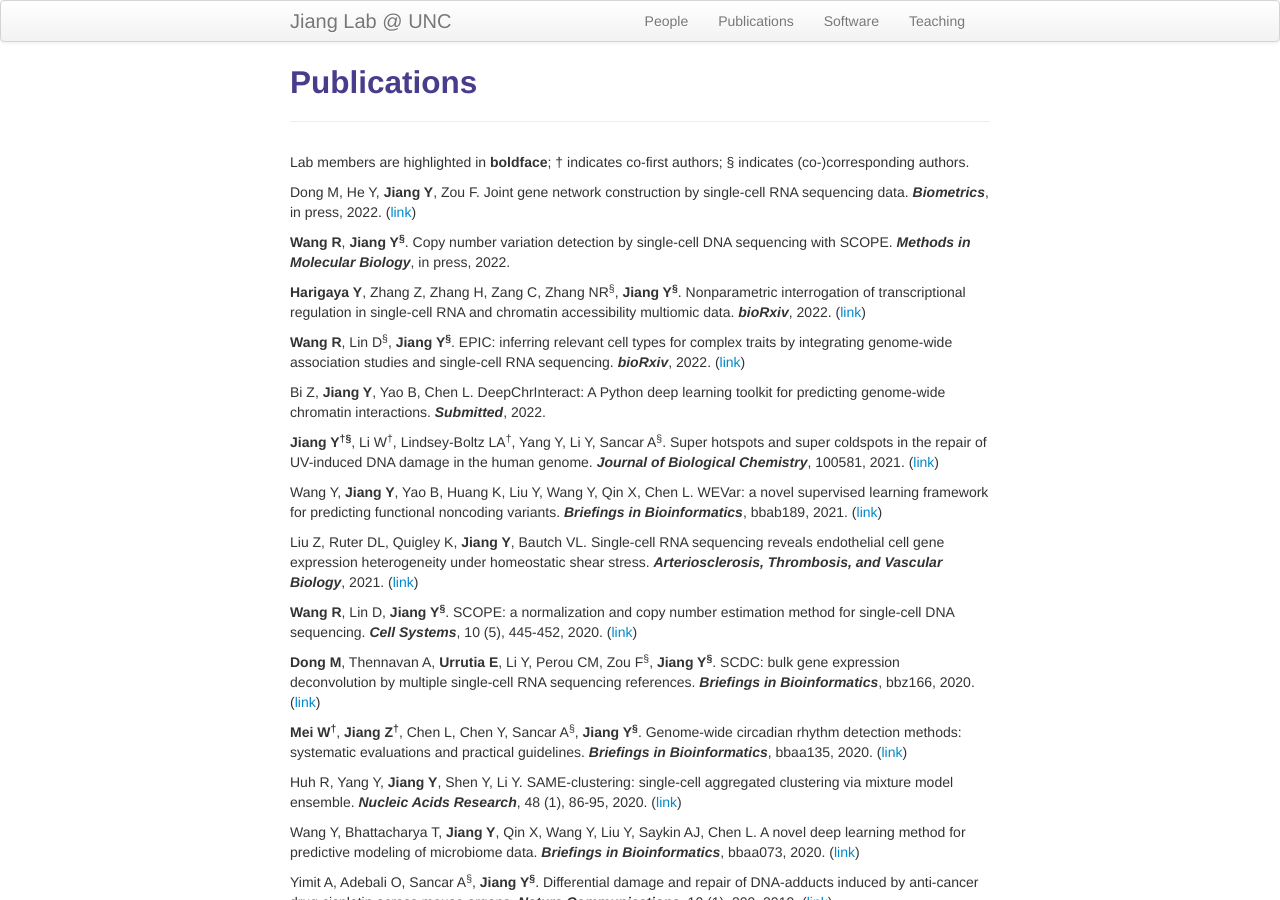
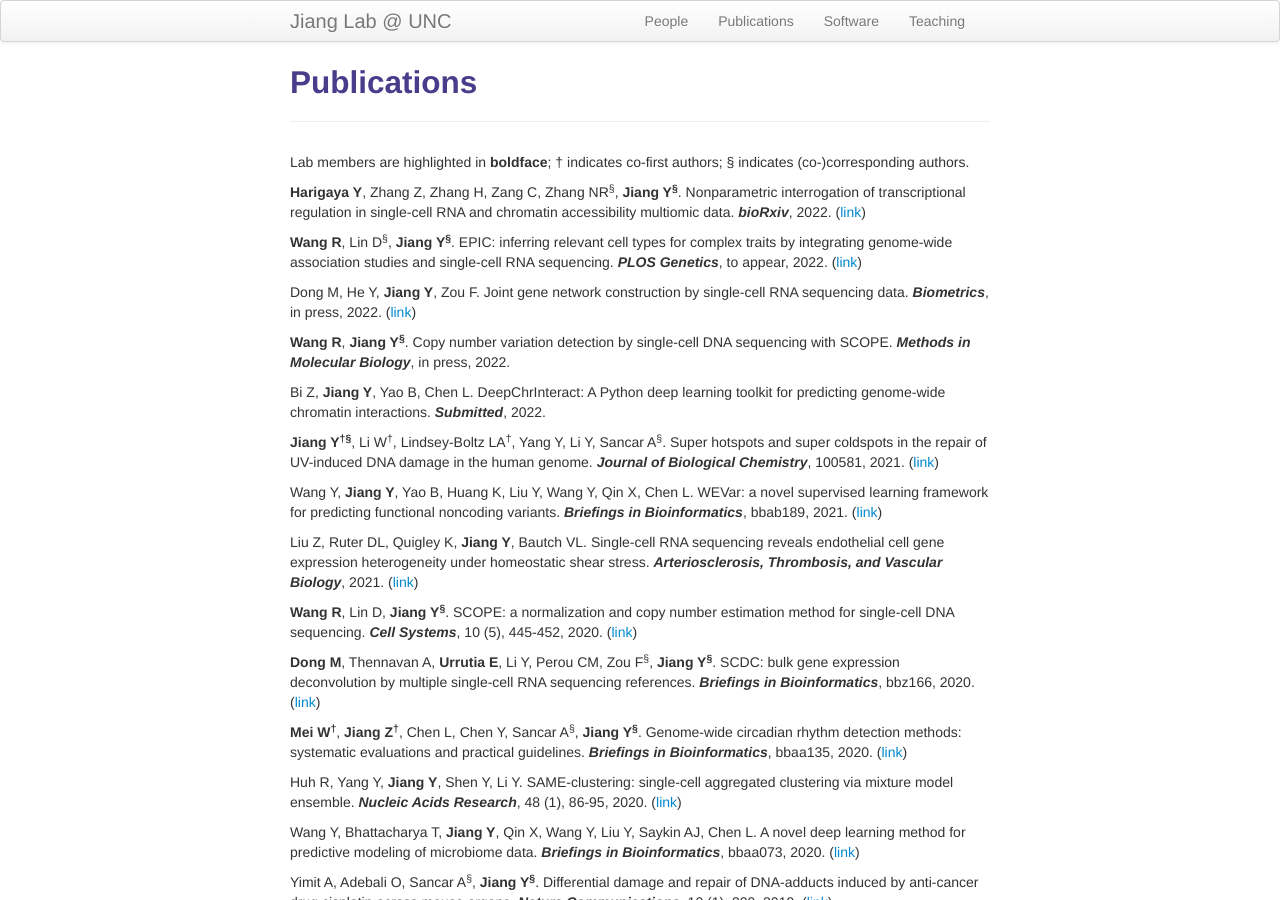
Before and after one commit to yuchaojiang/yuchaojiang.github.io, a Jekyll site: the page built from pages/pubs.md, in a window 1280 px wide and 900 px high. Built offline with Jekyll 4.4.1, drawn with Linux system fonts in a browser that asks for light colours.

Commit message:
Update pubs.md

```diff
--- a/pages/pubs.md
+++ b/pages/pubs.md
@@ -6,13 +6,13 @@ description: Yuchao Jiang's publications
 
 Lab members are highlighted in **boldface**; &dagger; indicates co-first authors; &sect; indicates (co-)corresponding authors.
 
+**Harigaya Y**, Zhang Z, Zhang H, Zang C, Zhang NR<sup>&sect;</sup>, **Jiang Y<sup>&sect;</sup>**. Nonparametric interrogation of transcriptional regulation in single-cell RNA and chromatin accessibility multiomic data. ***bioRxiv***, 2022. ([link](https://www.biorxiv.org/content/10.1101/2021.09.22.461437v1))
+
+**Wang R**, Lin D<sup>&sect;</sup>, **Jiang Y<sup>&sect;</sup>**. EPIC: inferring relevant cell types for complex traits by integrating genome-wide association studies and single-cell RNA sequencing. ***PLOS Genetics***, to appear, 2022. ([link](https://www.biorxiv.org/content/10.1101/2021.06.09.447805v2))
+
 Dong M, He Y, **Jiang Y**, Zou F. Joint gene network construction by single-cell RNA sequencing data. ***Biometrics***, in press, 2022. ([link](https://www.biorxiv.org/content/10.1101/2021.07.14.452387v1))
 
 **Wang R**, **Jiang Y<sup>&sect;</sup>**. Copy number variation detection by single-cell DNA sequencing with SCOPE. ***Methods in Molecular Biology***, in press, 2022.
-
-**Harigaya Y**, Zhang Z, Zhang H, Zang C, Zhang NR<sup>&sect;</sup>, **Jiang Y<sup>&sect;</sup>**. Nonparametric interrogation of transcriptional regulation in single-cell RNA and chromatin accessibility multiomic data. ***bioRxiv***, 2022. ([link](https://www.biorxiv.org/content/10.1101/2021.09.22.461437v1))
-
-**Wang R**, Lin D<sup>&sect;</sup>, **Jiang Y<sup>&sect;</sup>**. EPIC: inferring relevant cell types for complex traits by integrating genome-wide association studies and single-cell RNA sequencing. ***bioRxiv***, 2022. ([link](https://www.biorxiv.org/content/10.1101/2021.06.09.447805v2))
 
 Bi Z, **Jiang Y**, Yao B, Chen L. DeepChrInteract: A Python deep learning toolkit for predicting genome-wide chromatin interactions. ***Submitted***, 2022.
 
```
